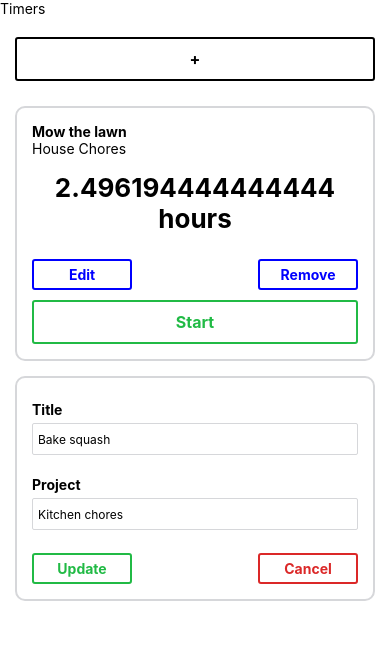
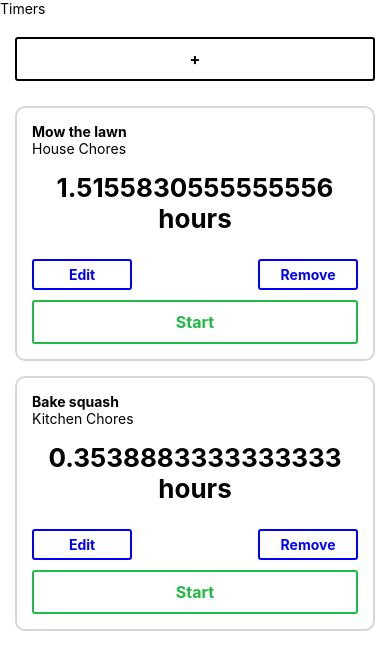
Before and after one commit to Tycholiz/time-tracker, a React Native app: screen / in a window 390 px wide. Shown: the top 670 px of the page. Built offline with nearby package versions, Linux system fonts and the light colour scheme.

Commit message:
hardcoding in state

```diff
--- a/App.js
+++ b/App.js
@@ -1,3 +1,5 @@
+import uuidv4 from 'uuid/v4';
+
 import React from 'react';
 import {
   StyleSheet,
@@ -10,7 +12,28 @@
 import ToggleTimerForm from './components/ToggleTimerForm';
 
 export default class App extends React.Component {
+  state = { //e’re leaning on the Babel plugin transform-class-properties to help simplify how we define our initial state.
+    timers: [
+      {
+        title: 'Mow the lawn',
+        project: 'House Chores',
+        id: uuidv4(),
+        elapsed: 5456099,
+        isRunning: true,
+      },
+      {
+        title: 'Bake squash',
+        project: 'Kitchen Chores',
+        id: uuidv4(),
+        elapsed: 1273998,
+        isRunning: false,
+      },
+    ],
+  };
+
   render() {
+    const { timers } = this.state
+
     return (
       <View style={styles.appContainer}>
         <View style={styles.titleContainer}>
@@ -19,21 +42,16 @@
           </Text>
         </View>
         <ScrollView style={styles.timerList}>
-          <ToggleTimerForm isOpen={false} />
-          <EditableTimer
-            id='1'
-            title='Mow the lawn'
-            project='House Chores'
-            elapsed='8986300'
-            isRunning //specify if timer is running
-          />
-          <EditableTimer
-            id='2'
-            title='Bake squash'
-            project='Kitchen chores'
-            elapsed='37758394'
-            editFormOpen
-          />
+          <ToggleTimerForm />
+          {timers.map(({ title, project, id, elapsed, isRunning }) => ( //will call once per item in the array.
+            <EditableTimer
+              key={id}
+              title={title}
+              project={project}
+              elapsed={elapsed}
+              isRunning={isRunning} //specify if timer is running
+            />
+          ))}
         </ScrollView>
       </View>
     );
--- a/components/EditableTimer.js
+++ b/components/EditableTimer.js
@@ -1,10 +1,4 @@
 import React from 'react';
-import {
-	StyleSheet,
-	View,
-	ScrollView,
-	Text,
-} from 'react-native';
 
 import TimerForm from './TimerForm';
 import Timer from './Timer';
--- a/package.json
+++ b/package.json
@@ -11,6 +11,7 @@
   "dependencies": {
     "expo": "^30.0.1",
     "react": "16.3.1",
-    "react-native": "https://github.com/expo/react-native/archive/sdk-30.0.0.tar.gz"
+    "react-native": "https://github.com/expo/react-native/archive/sdk-30.0.0.tar.gz",
+    "uuid": "^3.3.2"
   }
 }
```
Also changed, not shown: 1 other file (tests, documents, lock files or other folders).
